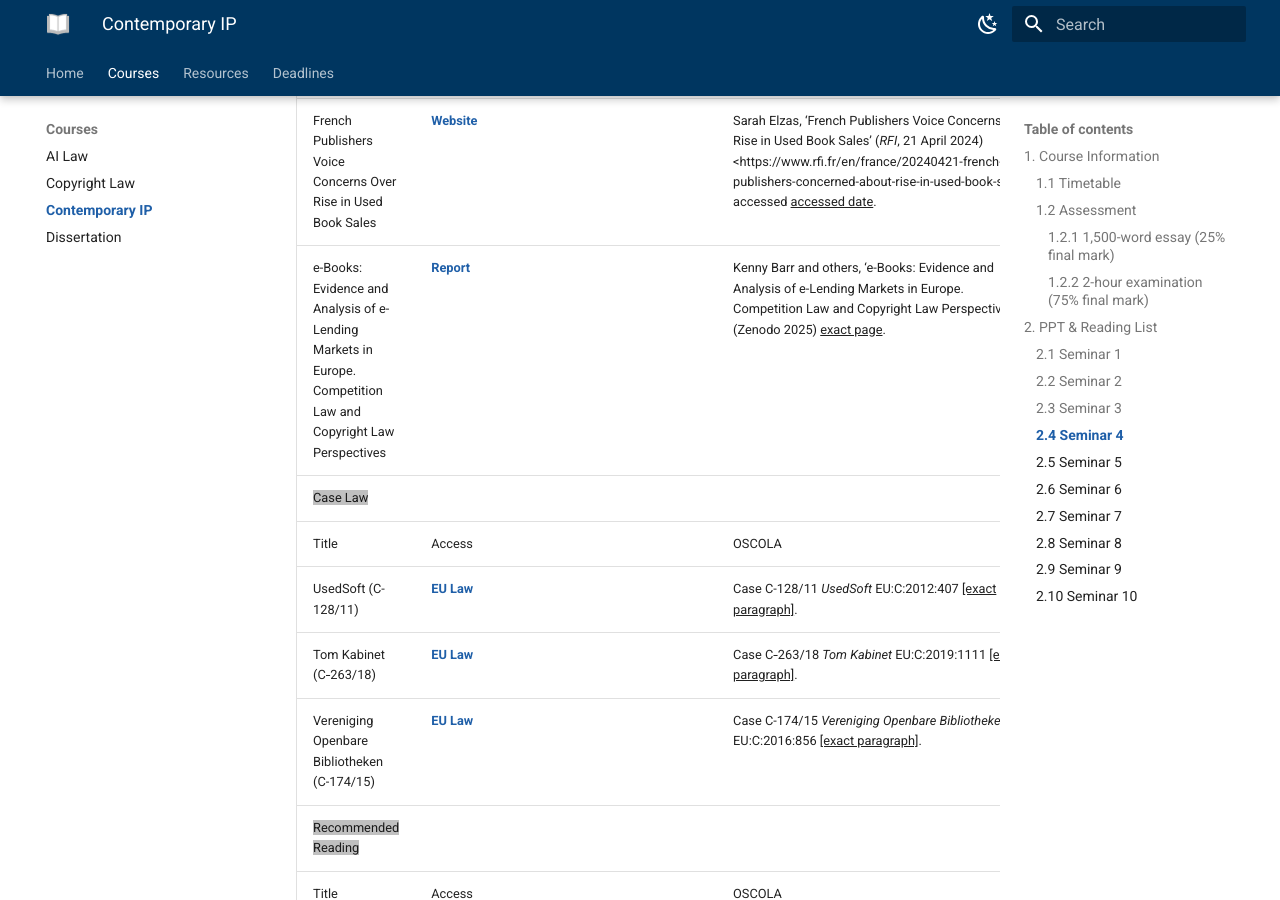
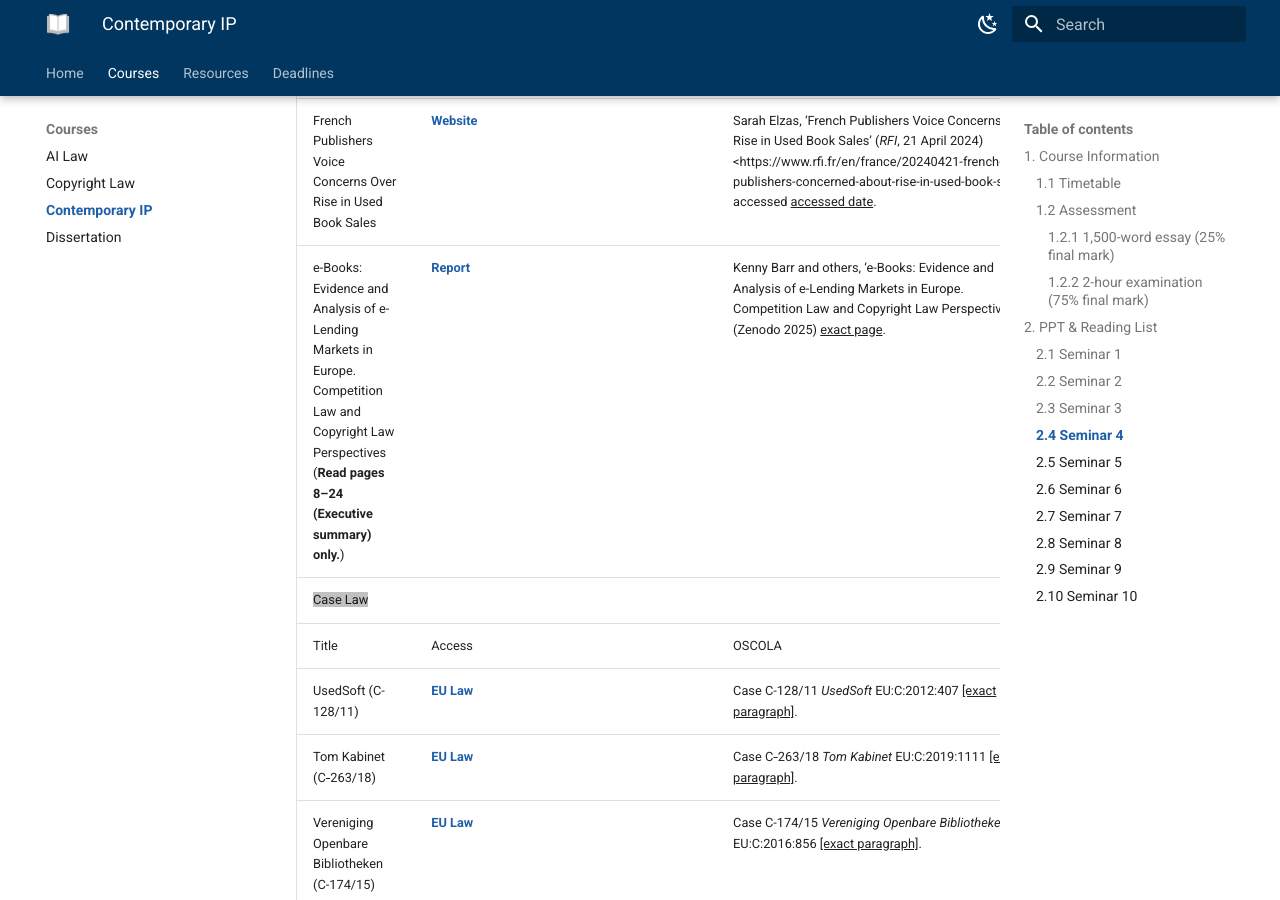
Before and after one commit to leetianshi/glasgow-project, an MkDocs documentation site: the page built from docs/Courses/Contemporary IP/Contemporary IP.md, in a window 1280 px wide and 900 px high, scrolled down 8190 px. Built offline with MkDocs 1.6.1 and Material for MkDocs 9.7.7, drawn with Linux system fonts in a browser that asks for light colours.

Commit message:
init mkdocs

```diff
--- a/docs/Courses/Contemporary IP/Contemporary IP.md
+++ b/docs/Courses/Contemporary IP/Contemporary IP.md
@@ -114,7 +114,7 @@ April/May exam diet
 | Title | Access | OSCOLA |
 | The Theory of Copyright Exhaustion (**Read sections 1.1–1.3 only (pp 7–16).**) | [Authored Book](./CI04ER01.pdf) | Péter Mezei, *Copyright Exhaustion: Law and Policy in the United States and the European Union* (Cambridge University Press 2022) <u>exact page</u>. |
 | French Publishers Voice Concerns Over Rise in Used Book Sales | [Website](<https://www.rfi.fr/en/france/20240421-french-book-publishers-concerned-about-rise-in-used-book-sales>) | Sarah Elzas, ‘French Publishers Voice Concerns Over Rise in Used Book Sales’ (*RFI*, 21 April 2024) <https://www.rfi.fr/en/france/20240421-french-book-publishers-concerned-about-rise-in-used-book-sales\> accessed <u>accessed date</u>. |
-| e-Books: Evidence and Analysis of e-Lending Markets in Europe. Competition Law and Copyright Law Perspectives | [Report](./CI04ER03.pdf) | Kenny Barr and others, ‘e-Books: Evidence and Analysis of e-Lending Markets in Europe. Competition Law and Copyright Law Perspectives’ (Zenodo 2025) <u>exact page</u>. |
+| e-Books: Evidence and Analysis of e-Lending Markets in Europe. Competition Law and Copyright Law Perspectives (**Read pages 8–24 (Executive summary) only.**) | [Report](./CI04ER03.pdf) | Kenny Barr and others, ‘e-Books: Evidence and Analysis of e-Lending Markets in Europe. Competition Law and Copyright Law Perspectives’ (Zenodo 2025) <u>exact page</u>. |
 | <span style="background:#C0C0C0">Case Law</span> |
 | Title | Access | OSCOLA |
 | UsedSoft (C-128/11) | [EU Law](./CI04CL01.pdf) | Case C-128/11 *UsedSoft* EU:C:2012:407 <u>[exact paragraph]</u>. |
```
Also changed, not shown: other parts of docs/Courses/Contemporary IP/Contemporary IP.md (+1 -1 lines), docs/Deadlines/3.png, docs/Deadlines/4.png, 2 other files.
